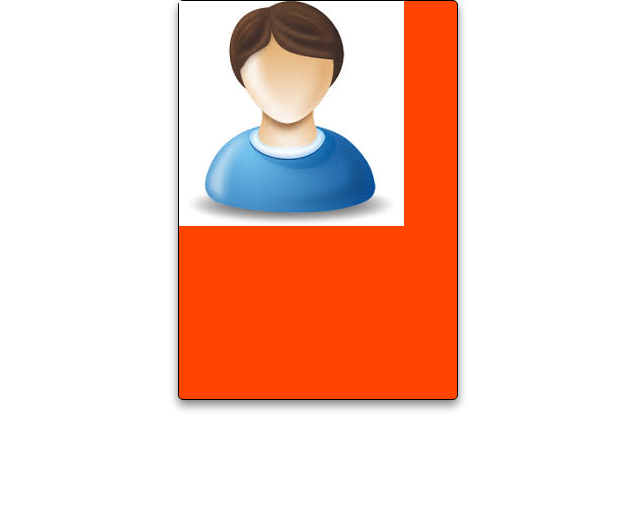
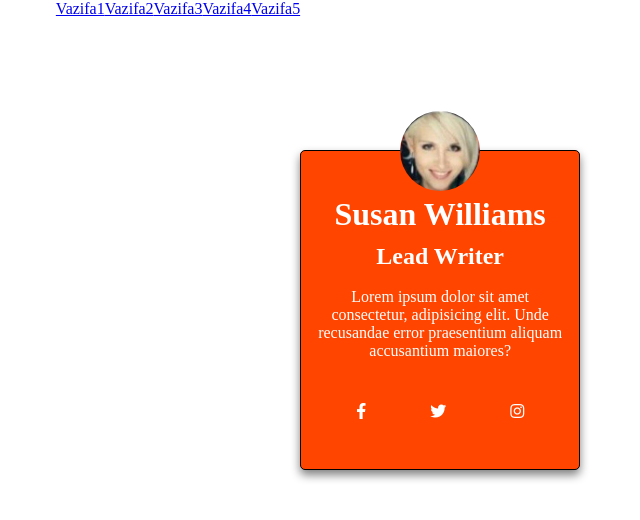
Before and after one commit to Islomxon-Frontend/vazifa10, a plain HTML site: page index4.html in a window 1280 px wide. Shown: the whole page, without its empty margins (322-962 px from the left). Drawn offline with Linux system fonts and the light colour scheme.

Commit message:
vazifa10

```diff
--- a/css4/style.css
+++ b/css4/style.css
@@ -9,9 +9,40 @@ body{
 }
 .card{
     width: 280px;
-    height: 400px;
+    height: 320px;
     border: 1px solid;
     background-color: orangered;
     border-radius: 5px;
     box-shadow:0 5px 10px grey;
+    text-align: center;
+    margin-top: 150px;
 }
+.card1 .img{
+    display: flex;
+    justify-content: center;
+}
+.card1 img{
+    width: 80px;
+    height: 80px;
+    border-radius: 50px;
+    display: flex;
+    margin-top:-40px;
+}
+.card2 h1,h2{
+    padding:5px;
+    color: white;
+    font-family: 'Times New Roman', Times, serif;
+}
+.card2 p{
+    padding:13px;
+    color: white;
+}
+.card3 i{
+    padding:30px;
+    color:white;
+}
+.card:hover{
+    background-color:green;
+    color: black;
+    box-shadow: none;
+}
--- /dev/null
+++ b/css5/style.css
@@ -0,0 +1,47 @@
+*{
+    margin: 0;
+    padding: 0;
+    box-sizing: border-box;
+}
+body {
+    display: flex;
+    justify-content:center;
+    margin-top: 80px;
+}
+.card{
+    width: 300px;
+    height: 480px;
+    /* border: 1px solid; */
+    padding: 30px;
+}
+.card-img img{
+    width: 100%;
+    height: 150px;
+    margin-bottom: 40px;
+}
+.card-text p{
+    color: grey;
+}
+.card-text p,h3{
+    display: flex;
+    margin-bottom: 7px;
+}
+.card-text h3{
+    color: rgb(48, 46, 46);
+}
+.card-text i{
+    color: grey;
+    margin-bottom: 15px;
+}
+.card-sum p{
+    color: grey;
+    margin-bottom: 10px;
+}
+.card-sum b{
+    text-decoration: line-through;
+    color: red;
+}
+.card-sum h1{
+    margin-top:8px;
+    font-family: 'Segoe UI', Tahoma, Geneva, Verdana, sans-serif;
+}
--- a/index4.html
+++ b/index4.html
@@ -6,20 +6,30 @@
     <meta name="viewport" content="width=device-width, initial-scale=1.0">
     <title>Lessson10</title>
     <link rel="stylesheet" href="css4/style.css">
+    <link rel="stylesheet" href="https://pro.fontawesome.com/releases/v5.10.0/css/all.css" integrity="sha384-AYmEC3Yw5cVb3ZcuHtOA93w35dYTsvhLPVnYs9eStHfGJvOvKxVfELGroGkvsg+p" crossorigin="anonymous"/>
 </head>
 <body>
+    <a href="index.html">Vazifa1</a>
+    <a href="index2.html">Vazifa2</a>
+    <a href="index3.html">Vazifa3</a>
+    <a href="index4.html">Vazifa4</a>
+    <a href="index5.html">Vazifa5</a>
  <div class="card">
      <div class="card1">
          <div class="img">
-             <img src="img/user.jpg" alt="">
+             <img src="img/Susana.jpg" alt="">
          </div>
 
      </div>
      <div class="card2">
-
+        <h1>Susan Williams</h1>
+        <h2>Lead Writer</h2>
+        <p>Lorem ipsum dolor sit amet consectetur, adipisicing elit. Unde recusandae error praesentium aliquam accusantium maiores?</p>
      </div>
      <div class="card3">
-
+        <i class="fab fa-facebook-f"></i>
+        <i class="fab fa-twitter"></i>
+        <i class="fab fa-instagram"></i>
      </div>
  </div>
 </body>
```
Also changed, not shown: index.html (+2 -0 lines), index2.html (+2 -0 lines), index3.html (+2 -0 lines), index5.html (added, +42 -0 lines), img/Susana.jpg (added), img/spanli.jpg (added).
